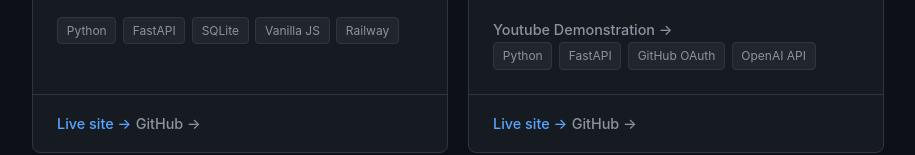
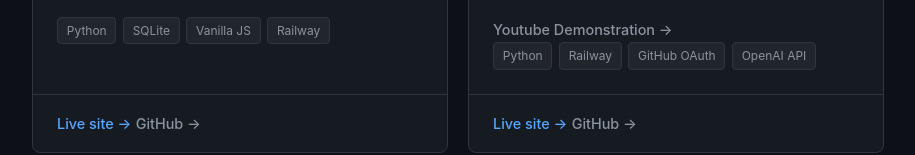
Before and after one commit to wlholland/WillPortfolioOfficial, a website: page index.html in a window 1280 px wide. Shown: the part 478-633 px from the top of the page, without its empty margins (182-1097 px from the left). Drawn offline with Linux system fonts and the light colour scheme.

Commit message:
update skills

```diff
--- a/index.html
+++ b/index.html
@@ -26,7 +26,6 @@
             <p>Find unoccupied classrooms at BYU for any day and time window. Great for grabbing a quiet study space or an open room for a group meeting.</p>
             <div class="badges">
               <span class="badge">Python</span>
-              <span class="badge">FastAPI</span>
               <span class="badge">SQLite</span>
               <span class="badge">Vanilla JS</span>
               <span class="badge">Railway</span>
@@ -45,7 +44,7 @@
             <a href="https://www.youtube.com/watch?v=69h5R6QexmY" target="_blank" rel="noopener" class="btn btn-secondary">Youtube Demonstration &rarr;</a>
             <div class="badges">
               <span class="badge">Python</span>
-              <span class="badge">FastAPI</span>
+              <span class="badge">Railway</span>
               <span class="badge">GitHub OAuth</span>
               <span class="badge">OpenAI API</span>
             </div>
```
